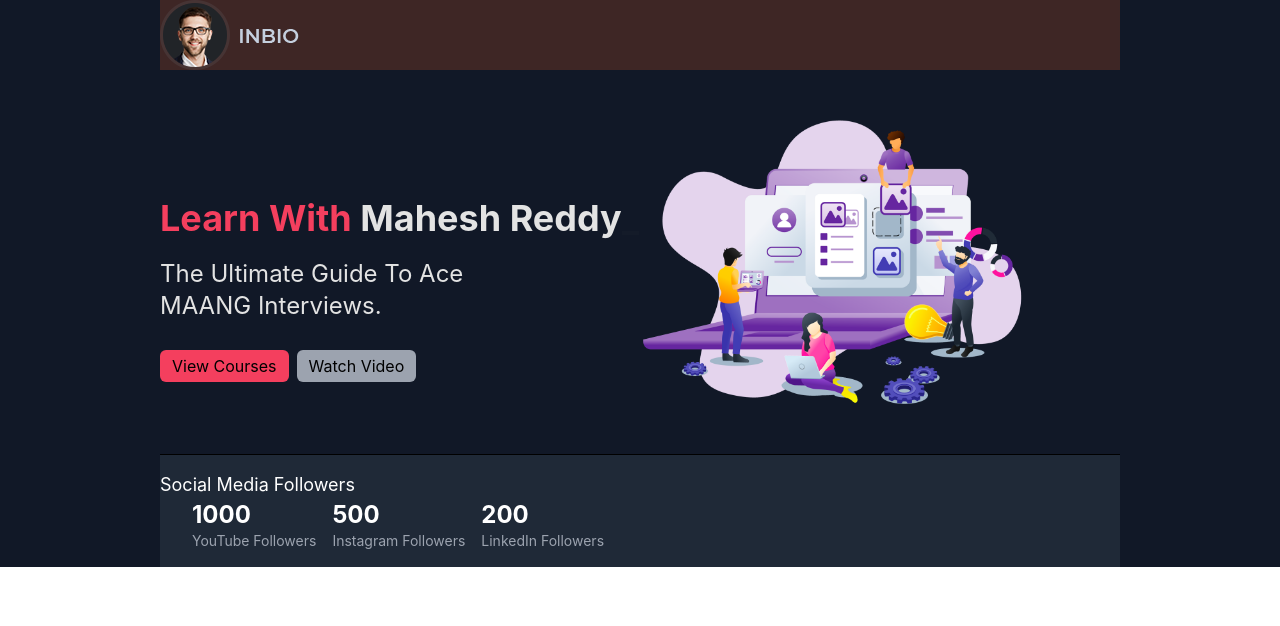
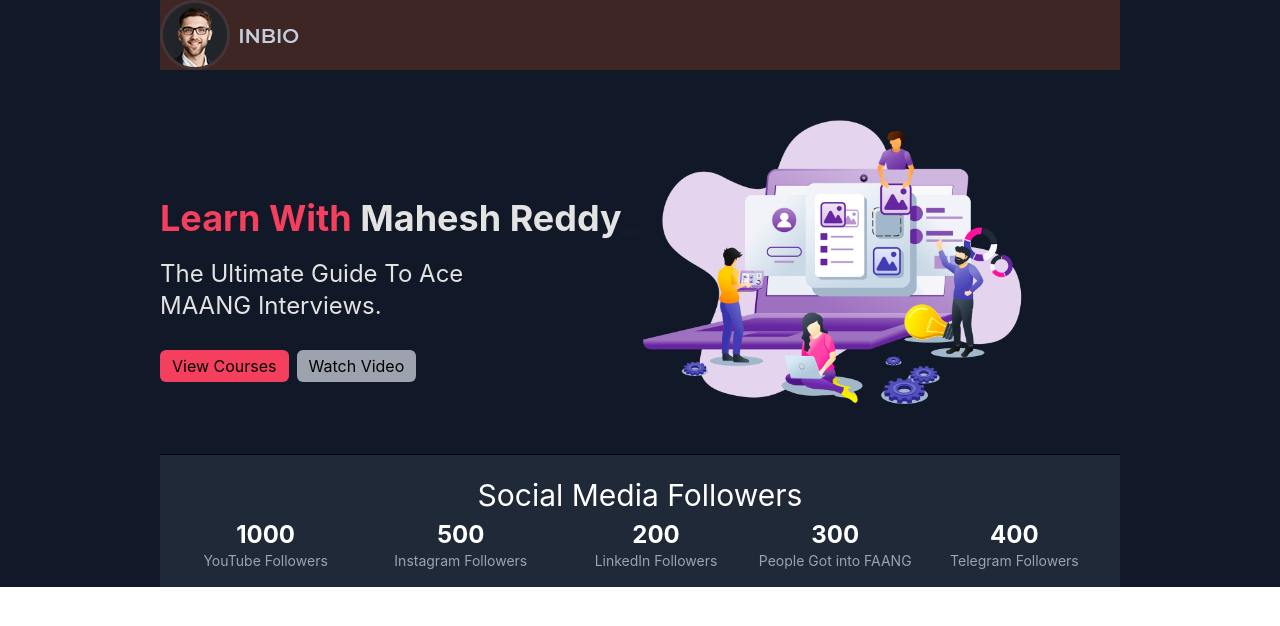
Before and after one commit to MaheshReddy-05/banner, a React (Create React App) app: page / in a window 1280 px wide. Shown: the top 626 px of the page. Built offline with nearby package versions, Linux system fonts and the light colour scheme.

Commit message:
Social Media Dashboard

```diff
--- a/src/components/Cards/card.jsx
+++ b/src/components/Cards/card.jsx
@@ -4,11 +4,15 @@ function Card() {
   const [youtubeFollowers, setYoutubeFollowers] = useState(0);
   const [instagramFollowers, setInstagramFollowers] = useState(0);
   const [linkedinFollowers, setLinkedinFollowers] = useState(0);
+  const [faangHires, setFaangHires] = useState(0);
+  const [telegramFollowers, setTelegramFollowers] = useState(0);
 
   // Set your desired follower counts
   const youtubeCount = 1000;
   const instagramCount = 500;
   const linkedinCount = 200;
+  const faangCount = 300;
+  const telegramCount = 400;
 
   useEffect(() => {
     const animateFollowers = () => {
@@ -33,6 +37,20 @@ function Card() {
           }
           return prevFollowers;
         });
+
+        setFaangHires((prevFollowers) => {
+          if (prevFollowers < faangCount) {
+            return prevFollowers + 1;
+          }
+          return prevFollowers;
+        });
+
+        setTelegramFollowers((prevFollowers) => {
+          if (prevFollowers < telegramCount) {
+            return prevFollowers + 1;
+          }
+          return prevFollowers;
+        });
       }, 10); // Adjust the interval as per your desired animation speed
 
       return () => clearInterval(interval);
@@ -43,25 +61,33 @@ function Card() {
 
   return (
     <div className="bg-gray-800 py-4">
-              <h1 className="text-white text-lg flex items-center">Social Media Followers</h1>
-      <div className="container mx-auto px-4  flex items-center ">
-        <div className="flex items-center justify-between">
-          <div className="flex items-center">
-            <div className="mr-4">
+      <div className="container mx-auto px-4">
+        <div className=" justify-between">
+        <div className="flex items-center justify-center">
+          <h1 className="text-white text-center text-3xl whitespace-nowrap">Social Media Followers</h1>
+          <br></br>
+          <br></br>
         </div>
           <div className="flex items-center">
-              <div className="mr-4">
+            <div className="basis-1/5 text-center mr-4">
               <h2 className="text-white text-2xl font-bold">{youtubeFollowers}</h2>
               <p className="text-gray-400 text-sm">YouTube Followers</p>
             </div>
-              <div className="mr-4">
+            <div className="basis-1/5 text-center mr-4">
               <h2 className="text-white text-2xl font-bold">{instagramFollowers}</h2>
               <p className="text-gray-400 text-sm">Instagram Followers</p>
             </div>
-              <div>
+            <div className="basis-1/5 text-center">
               <h2 className="text-white text-2xl font-bold">{linkedinFollowers}</h2>
               <p className="text-gray-400 text-sm">LinkedIn Followers</p>
             </div>
+            <div className="basis-1/5 text-center">
+              <h2 className="text-white text-2xl font-bold">{faangHires}</h2>
+              <p className="text-gray-400 text-sm">People Got into FAANG</p>
+            </div>
+            <div className="basis-1/5 text-center">
+              <h2 className="text-white text-2xl font-bold">{telegramFollowers}</h2>
+              <p className="text-gray-400 text-sm">Telegram Followers</p>
             </div>
           </div>
         </div>
```
Lines whose indentation alone changed are shown as unchanged.
